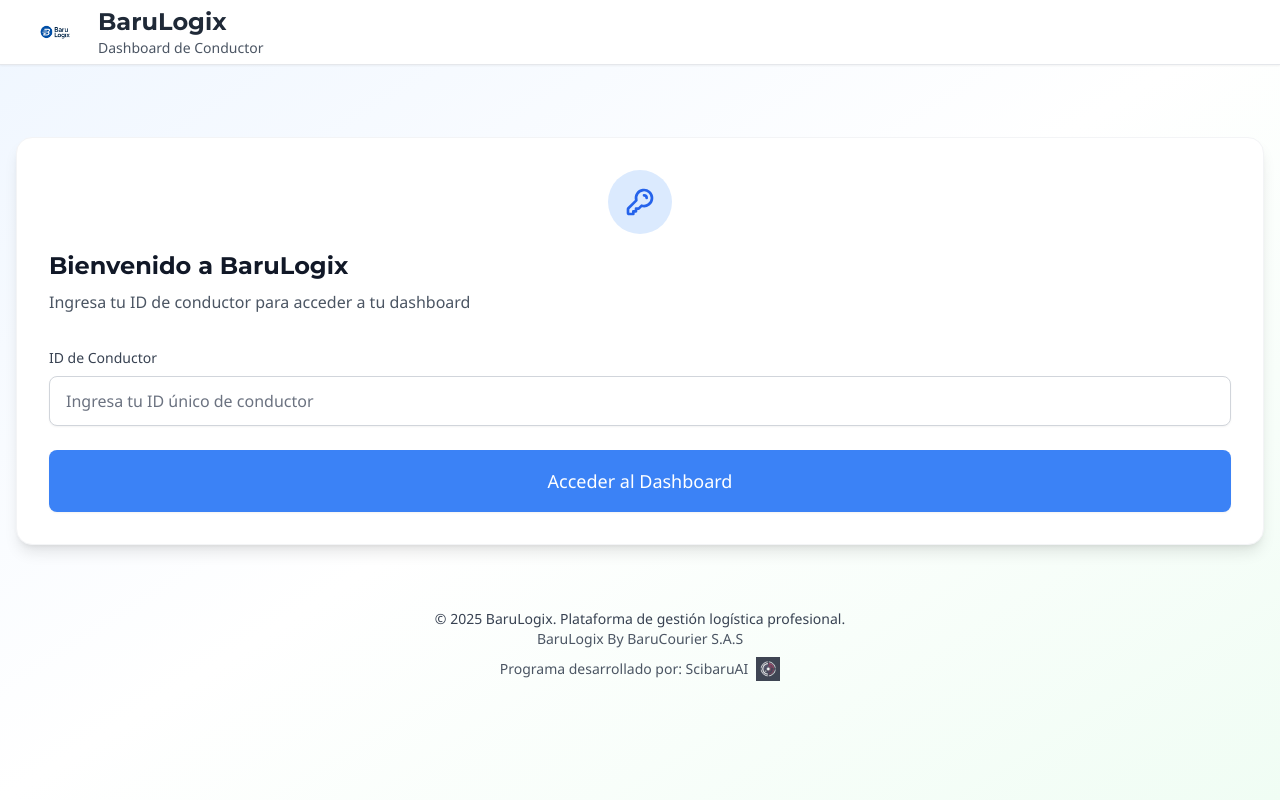
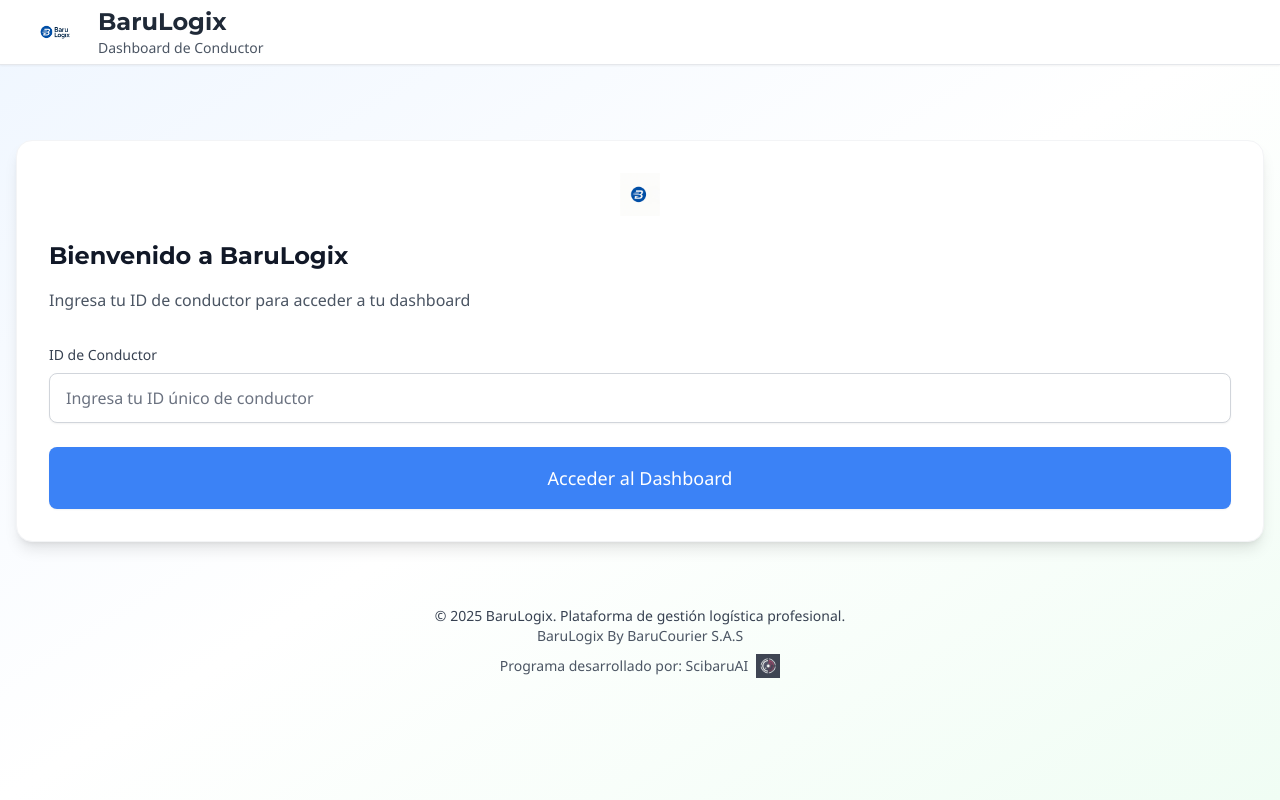
Before and after one commit to BaruLogix/barulogix-production, a Next.js app: page /conductor-dashboard in a window 1280 px wide. Built offline with nearby package versions, Linux system fonts and the light colour scheme.

Commit message:
Ajustes en el mensaje inicial y reemplazo de icono en la página de acceso de conductores

```diff
--- a/src/app/conductor-dashboard/page.tsx
+++ b/src/app/conductor-dashboard/page.tsx
@@ -267,12 +267,14 @@ export default function ConductorDashboard() {
           <div className="w-full px-4">
             <div className="card-barulogix-lg">
               <div className="mb-8">
-                <div className="mx-auto h-16 w-16 bg-primary-100 rounded-full flex items-center justify-center mb-4">
-                  <svg className="h-8 w-8 text-primary-600" fill="none" stroke="currentColor" viewBox="0 0 24 24">
-                    <path strokeLinecap="round" strokeLinejoin="round" strokeWidth={2} d="M15 7a2 2 0 012 2m4 0a6 6 0 01-7.743 5.743L11 17H9v2H7v2H4a1 1 0 01-1-1v-2.586a1 1 0 01.293-.707l5.964-5.964A6 6 0 1121 9z" />
-                  </svg>
-                </div>
-                <h2 className="text-2xl font-bold text-secondary-900 font-montserrat mb-2">
+                <Image
+                  src="/emblema-barulogix.png"
+                  alt="Emblema BaruLogix"
+                  width={64}
+                  height={64}
+                  className="mx-auto mb-6"
+                />
+                <h2 className="text-2xl font-bold text-secondary-900 font-montserrat mb-4">
                   Bienvenido a BaruLogix
                 </h2>
                 <p className="text-secondary-600 font-segoe">
```
